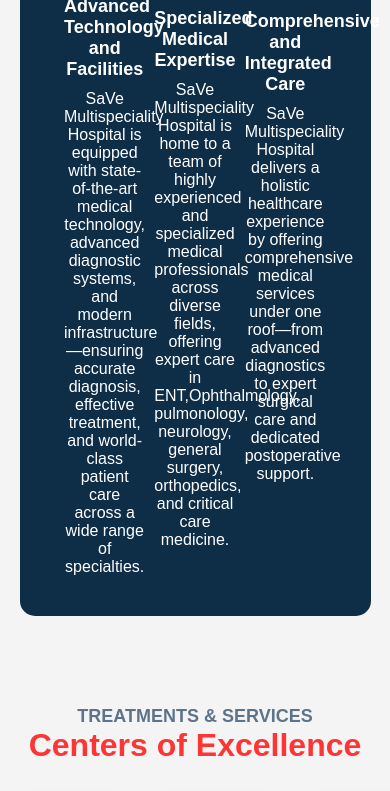
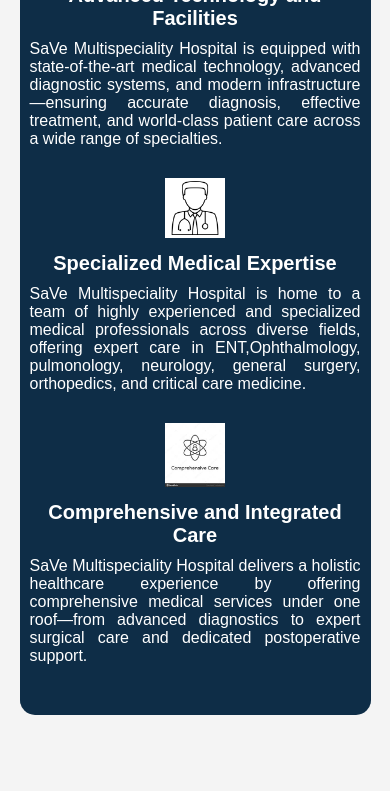
Before and after one commit to Viswas1603/SaVe-Hospital, a website: page public-website/index.html in a window 390 px wide. Shown: the part 1583-2374 px from the top of the page. Drawn offline with Linux system fonts and the light colour scheme.

Commit message:
Fixed mobile view layout for feature section

```diff
--- a/public-website/style.css
+++ b/public-website/style.css
@@ -303,6 +303,30 @@
 .feature-box h3 {
     font-size: 18px;
     margin-bottom: 10px;
+}
+@media (max-width: 768px) {
+  .features {
+    flex-direction: column;
+    padding: 20px 10px;
+  }
+
+  .feature-box {
+    width: 100%;
+    margin-bottom: 30px;
+  }
+
+  .feature-box img {
+    width: 60px;
+  }
+
+  .feature-box h3 {
+    font-size: 20px;
+  }
+
+  .feature-box p {
+    font-size: 16px;
+    text-align: justify;
+  }
 }
 
 /* Centers of Excellence Section */
```
